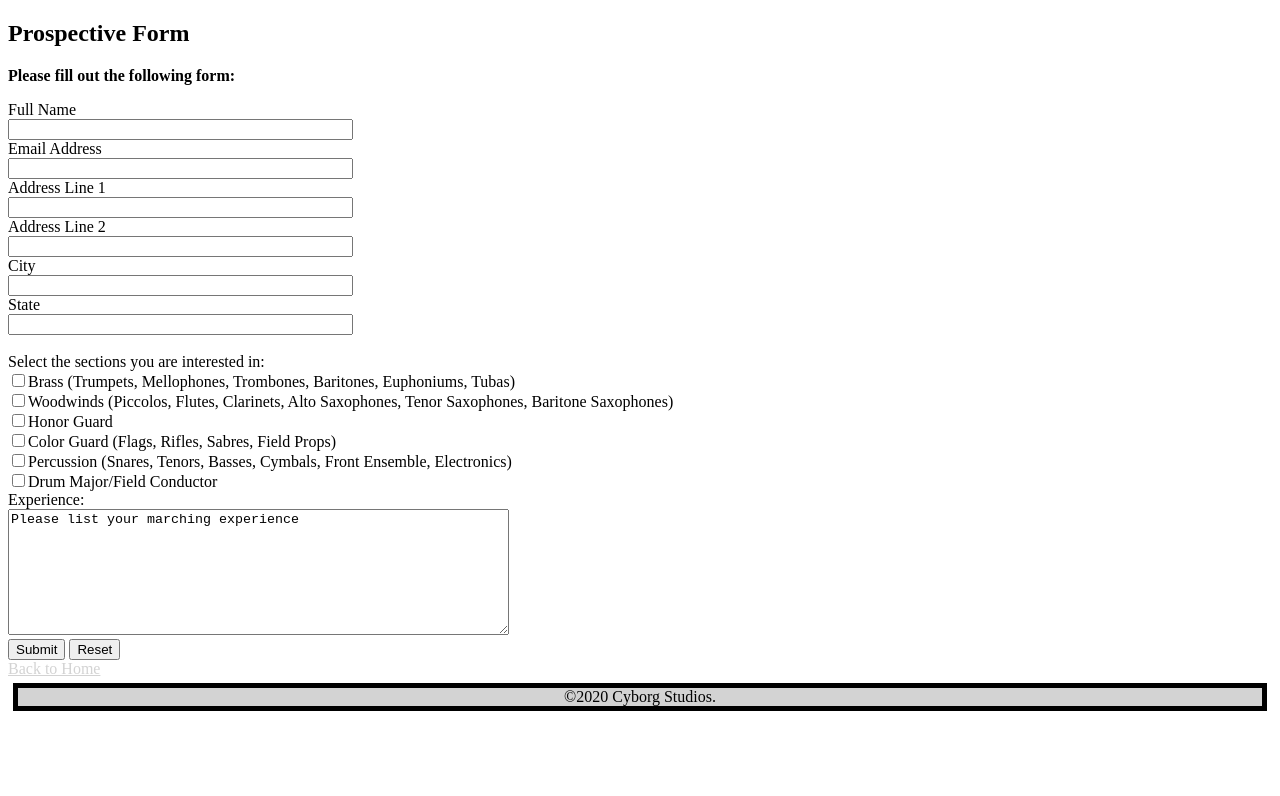
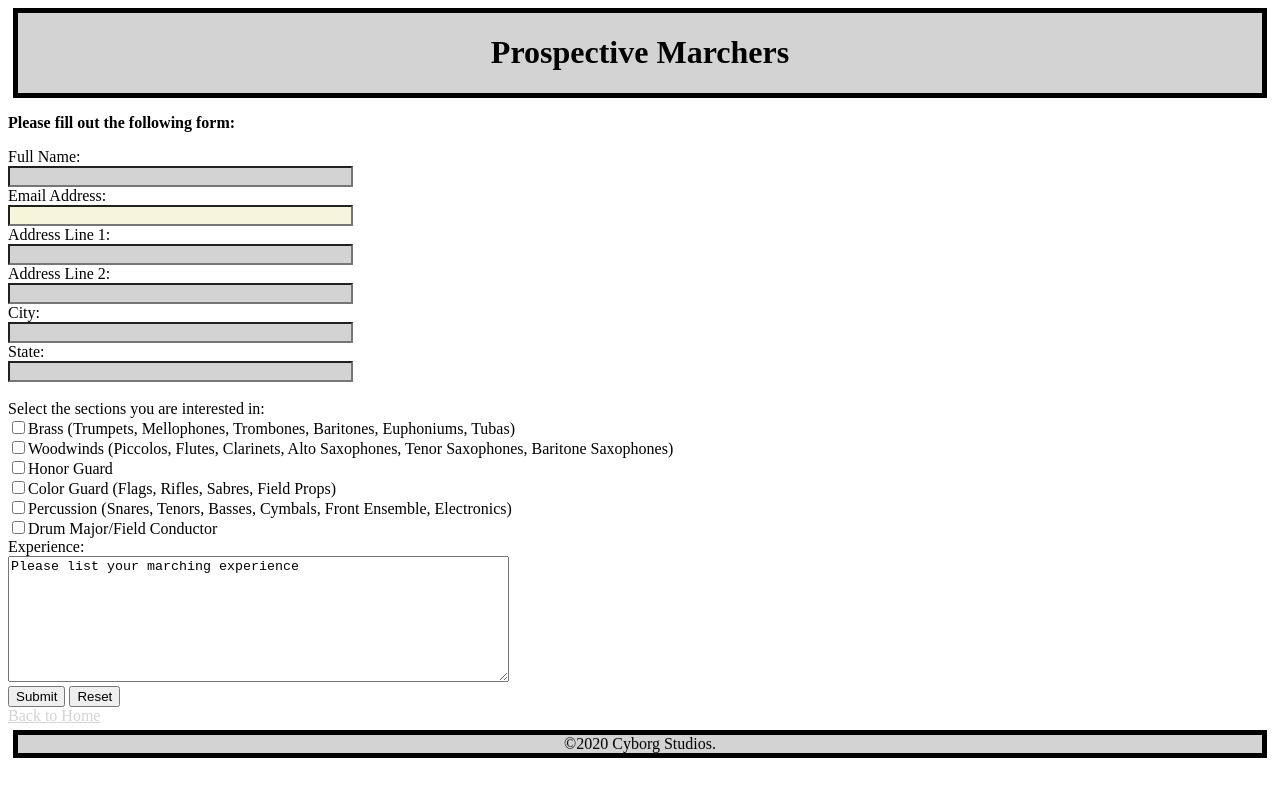
Before and after one commit to CyborgAnt/Prospective-Marchers, a plain HTML site: page Form.html in a window 1280 px wide. Drawn offline with Linux system fonts and the light colour scheme.

Commit message:
Some small CSS changes.

```diff
--- /dev/null
+++ b/Attributes.css
@@ -0,0 +1,5 @@
+/* Attribute Selectors CSS */
+
+input[type="text"] {
+    background: greenyellow;
+}
--- a/Form.html
+++ b/Form.html
@@ -7,8 +7,8 @@
 </head>
 
 <body>
-    <header>
-        <h2>Prospective Form</h2>
+    <header class="main-header">
+        <h1>Prospective Marchers</h1>
     </header>
 
     <div class="form">
@@ -17,17 +17,17 @@
 
         <div class="fill">
             <form name="Prospective Marchers" id="Prospective Marchers">
-                <label for="fullname">Full Name</label><br>
+                <label for="fullname">Full Name:</label><br>
                 <input type="text" id="fullname" name="fullname" required="required" size=40px><br>
-                <label for="emailaddress">Email Address</label><br>
+                <label for="emailaddress">Email Address:</label><br>
                 <input type="email" id="emailaddress" name="emailaddress" required="required"  size=40px><br>
-                <label for="address1">Address Line 1</label><br>
+                <label for="address1">Address Line 1:</label><br>
                 <input type="text" id="address1" name="address1"  size=40px><br>
-                <label for="address2">Address Line 2</label><br>
+                <label for="address2">Address Line 2:</label><br>
                 <input type="text" id="address1" name="address1"  size=40px><br>
-                <label for="city">City</label><br>
+                <label for="city">City:</label><br>
                 <input type="text" id="city" name="city"  size=40px><br>
-                <label for="state">State</label><br>
+                <label for="state">State:</label><br>
                 <input type="text" id="state" name="state"  size=40px><br>
                 <label for="section"><br>Select the sections you are interested in: <br>
                     <input type="checkbox" name="brass" id="brass" value="yes">Brass (Trumpets, Mellophones, Trombones, Baritones, Euphoniums, Tubas)<br>
--- a/styles.css
+++ b/styles.css
@@ -67,9 +67,26 @@ ul {
 }
 
 .form {
-
     color: black;
 }
+
+/* Attribute Selectors below */
+
+input[type="text"] {
+    background: lightgray;
+}
+
+input[type="email"] {
+    background: beige;
+}
+
+input[type="button"],
+input[type="reset"],
+input[type="submit"] {
+    cursor: pointer;
+}
+
+
 
 /* --------------------------------
     Styles - Contacts Page
```
Also changed, not shown: Circuits.html (+4 -3 lines).
